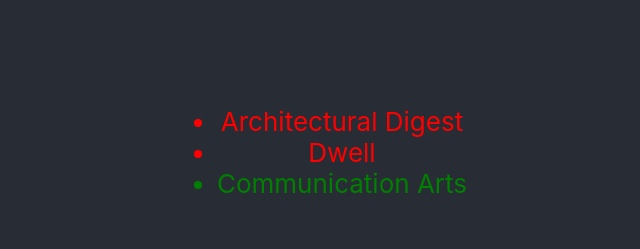
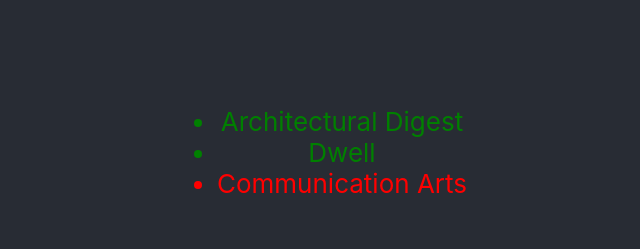
Before and after one commit to tbyrne14/hello-react, a React (Create React App) app: page / in a window 1280 px wide. Shown: the top 249 px of the page, without its empty margins (318-958 px from the left). Built offline with nearby package versions, Linux system fonts and the light colour scheme.

Commit message:
color switch

```diff
--- a/src/App.js
+++ b/src/App.js
@@ -12,7 +12,7 @@
     <li
       key={zine.id}
       style={{
-        color: zine.isAvailable ? 'red' : 'green'
+        color: zine.isAvailable ? 'green' : 'red'
       }}
       >
         {zine.title}
```
